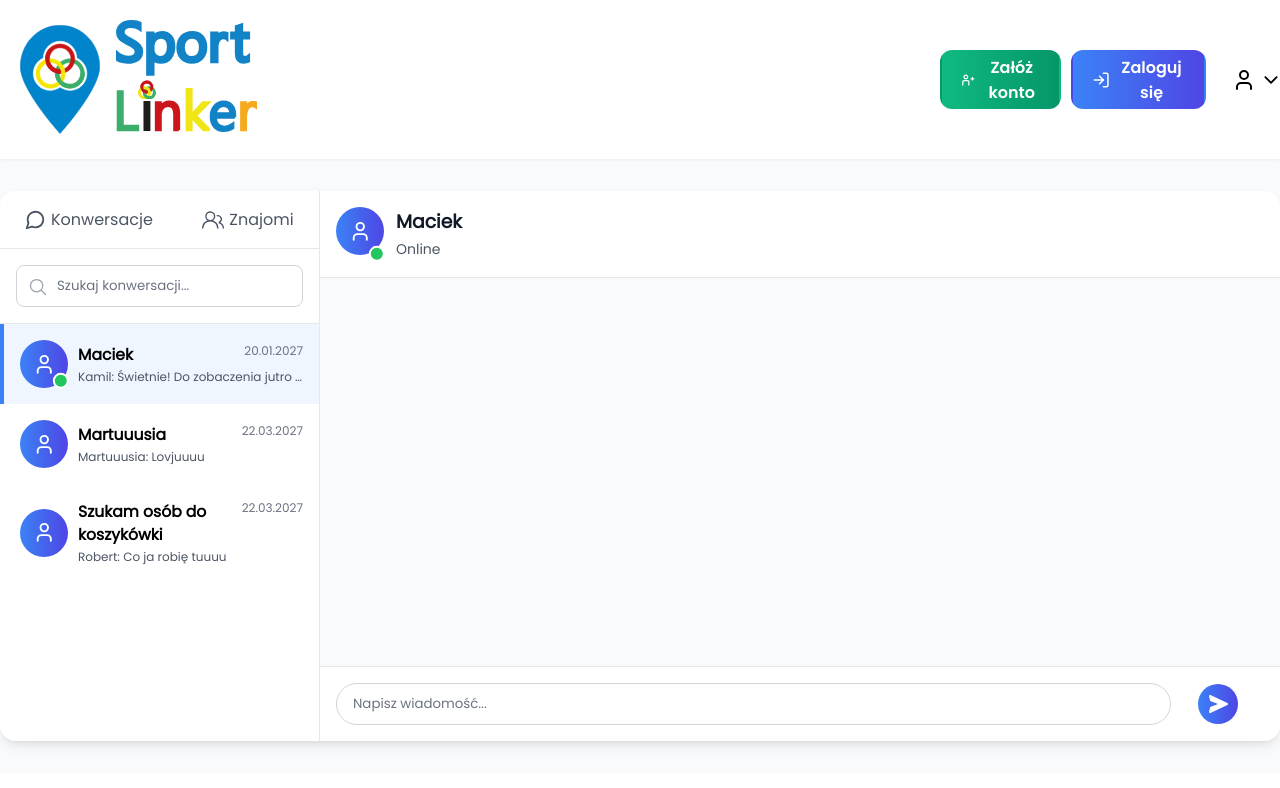
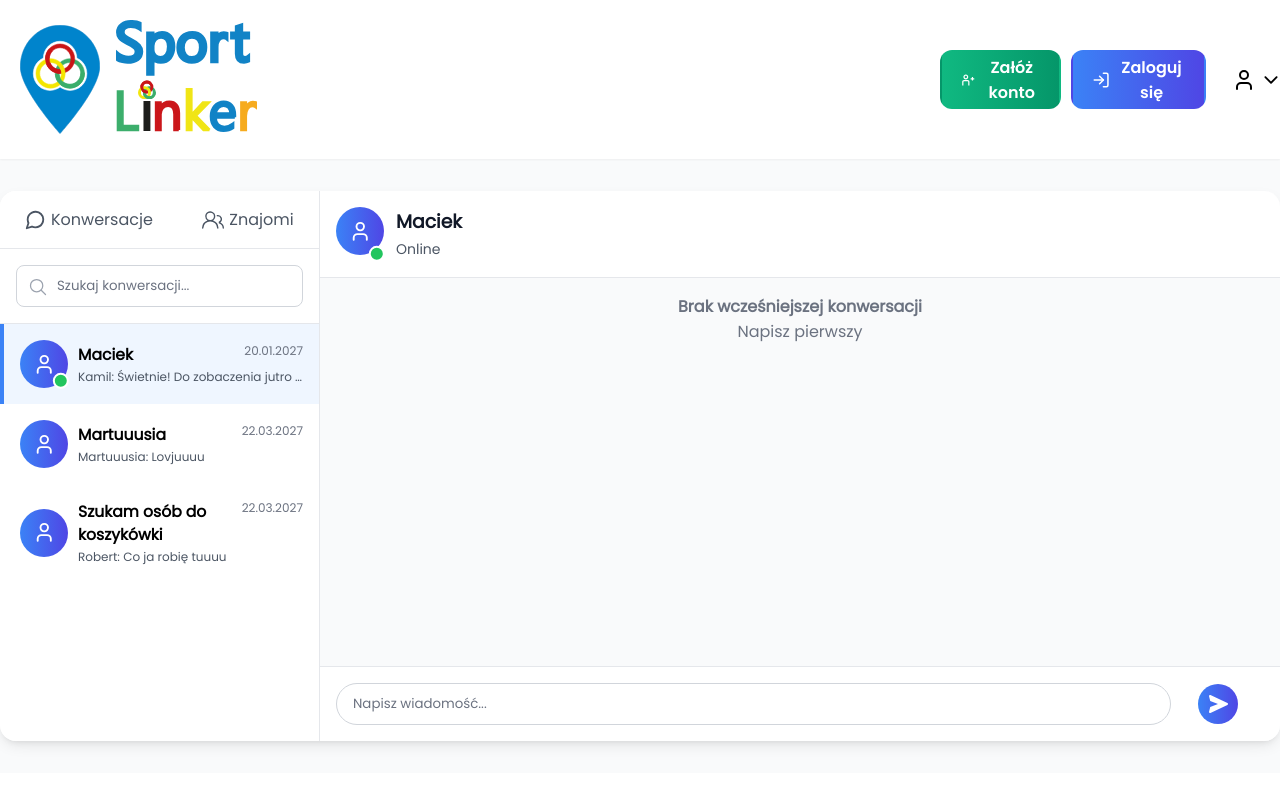
Before and after one commit to Michuxx/SportLinker, a React (Vite) app in the folder SportLinkerFrontend/: page /messages in a window 1280 px wide. Both pictures are taken after a click on the button 159 px from the left and 364 px from the top of the page. Shown: the top 788 px of the page. Built offline with nearby package versions, Linux system fonts and the light colour scheme.

Commit message:
created message component, mapped all messages and added text if there are not any messages

```diff
--- a/SportLinkerFrontend/src/components/messagesSection/conversation/Conversation.jsx
+++ b/SportLinkerFrontend/src/components/messagesSection/conversation/Conversation.jsx
@@ -7,27 +7,27 @@ import ConversationChatBar from "./ConversationChatBar";
 
 const Conversation = ({ chatUser }) => {
   const [messages, setMessages] = useState([
-    {
-      id: "msg_1", // Unikalne ID (niezbędne dla atrybutu "key" przy mapowaniu w React)
-      senderName: "Jan Kowalski",
-      text: "Cześć! Powiedz mi, jak działa to middleware?",
-      timestamp: "2026-02-26T10:15:00.000Z", // Format ISO jest najłatwiejszy do parsowania
-      isOwnMessage: true,
-    },
-    {
-      id: "msg_2",
-      senderName: "Kamil",
-      text: "Cześć, Jan! Middleware to warstwy, przez które przechodzi żądanie HTTP, zanim dotrze do endpointu.",
-      timestamp: "2026-02-26T10:16:30.000Z",
-      isOwnMessage: false,
-    },
-    {
-      id: "msg_3",
-      senderName: "Jan Kowalski",
-      text: "A jak to wygląda w .NETcie?",
-      timestamp: "2026-02-26T10:17:48.000Z",
-      isOwnMessage: true,
-    },
+    // {
+    //   id: "msg_1", // Unikalne ID (niezbędne dla atrybutu "key" przy mapowaniu w React)
+    //   senderName: "Jan Kowalski",
+    //   text: "Cześć! Powiedz mi, jak działa to middleware?",
+    //   timestamp: "2026-02-26T10:15:00.000Z", // Format ISO jest najłatwiejszy do parsowania
+    //   isOwnMessage: true,
+    // },
+    // {
+    //   id: "msg_2",
+    //   senderName: "Kamil",
+    //   text: "Cześć, Jan! Middleware to warstwy, przez które przechodzi żądanie HTTP, zanim dotrze do endpointu.",
+    //   timestamp: "2026-02-26T10:16:30.000Z",
+    //   isOwnMessage: false,
+    // },
+    // {
+    //   id: "msg_3",
+    //   senderName: "Jan Kowalski",
+    //   text: "A jak to wygląda w .NETcie?",
+    //   timestamp: "2026-02-26T10:17:48.000Z",
+    //   isOwnMessage: true,
+    // },
   ]);
   return (
     <div className="conversation-wrapper">
@@ -36,7 +36,7 @@ const Conversation = ({ chatUser }) => {
       ) : (
         <>
           <ConversationHeader chatUser={chatUser} />
-          <ConversationContent />
+          <ConversationContent messages={messages} />
           <ConversationChatBar />
         </>
       )}
--- a/SportLinkerFrontend/src/components/messagesSection/conversation/ConversationContent.jsx
+++ b/SportLinkerFrontend/src/components/messagesSection/conversation/ConversationContent.jsx
@@ -1,7 +1,19 @@
 import "./conversation.css";
+import Message from "./message/Message";
 
-const ConversationContent = () => {
-  return <div className="conversation-content-wrapper"></div>;
+const ConversationContent = ({ messages }) => {
+  return (
+    <div className="conversation-content-wrapper">
+      {messages.length === 0 ? (
+        <div className="null-messages-conversation">
+          <h4>Brak wcześniejszej konwersacji</h4>
+          <p>Napisz pierwszy</p>
+        </div>
+      ) : (
+        messages.map((message) => <Message />)
+      )}
+    </div>
+  );
 };
 
 export default ConversationContent;
--- a/SportLinkerFrontend/src/components/messagesSection/conversation/conversation.css
+++ b/SportLinkerFrontend/src/components/messagesSection/conversation/conversation.css
@@ -63,3 +63,13 @@
   font-size: 1.125rem;
   line-height: 1.75rem;
 }
+
+.null-messages-conversation {
+  display: flex;
+  justify-content: center;
+  align-items: center;
+  flex-direction: column;
+  width: 100%;
+  color: rgb(107 114 128);
+  margin-top: 1rem;
+}
--- /dev/null
+++ b/SportLinkerFrontend/src/components/messagesSection/conversation/message/Message.jsx
@@ -0,0 +1,7 @@
+import "./message.css";
+
+const Message = () => {
+  return <div className="message-wrapper"></div>;
+};
+
+export default Message;
```
Also changed, not shown: SportLinkerFrontend/src/components/messagesSection/conversation/message/message.css (added).
